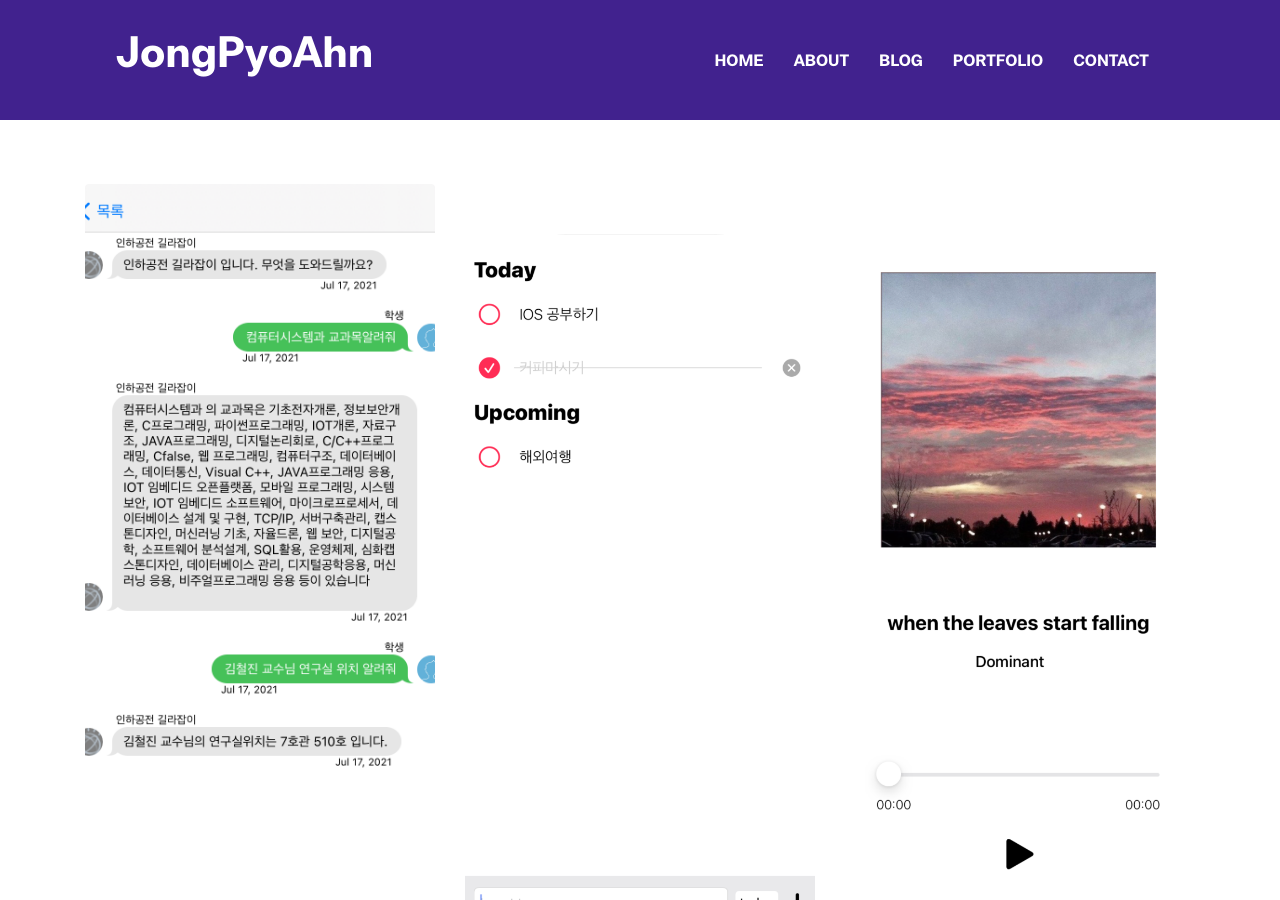
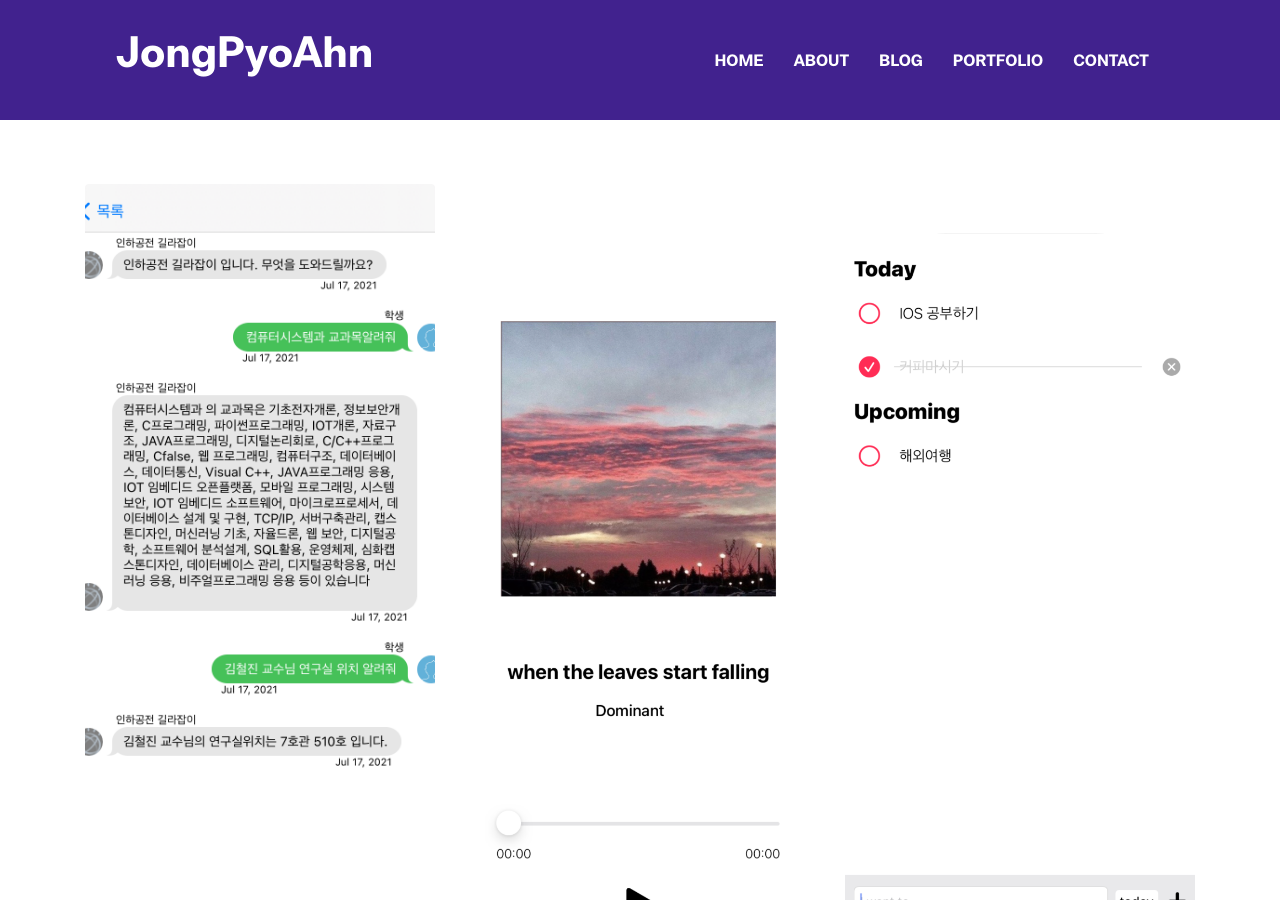
Before and after one commit to JongPyoAhn/JongPyoAhn.github.io, a Jekyll site: the page built from index.html, in a window 1280 px wide and 900 px high, scrolled down 3880 px. Built offline with Jekyll 4.4.1, drawn with Linux system fonts in a browser that asks for light colours; nearby versions of some CDN libraries.

Commit message:
portpolid

```diff
--- a/_includes/portfolio-section.html
+++ b/_includes/portfolio-section.html
@@ -19,7 +19,7 @@
           </div>
         </div>
       </div>
-      <div class="col-lg-4 col-12 mb-4 shuffle-item">
+      <div class="col-lg- col-6 mb-5 shuffle-item">
         <div class="position-relative rounded hover-wrapper">
           <div class="hover-overlay">
             <div class="hover-content">
```
